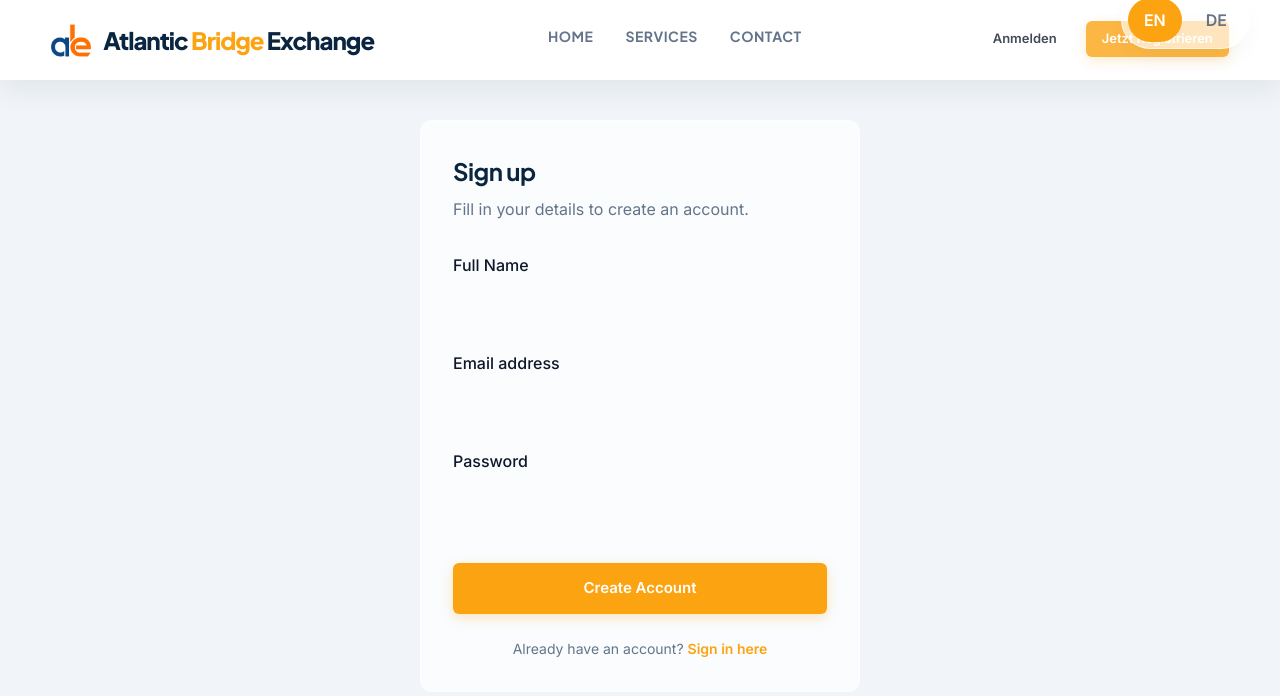
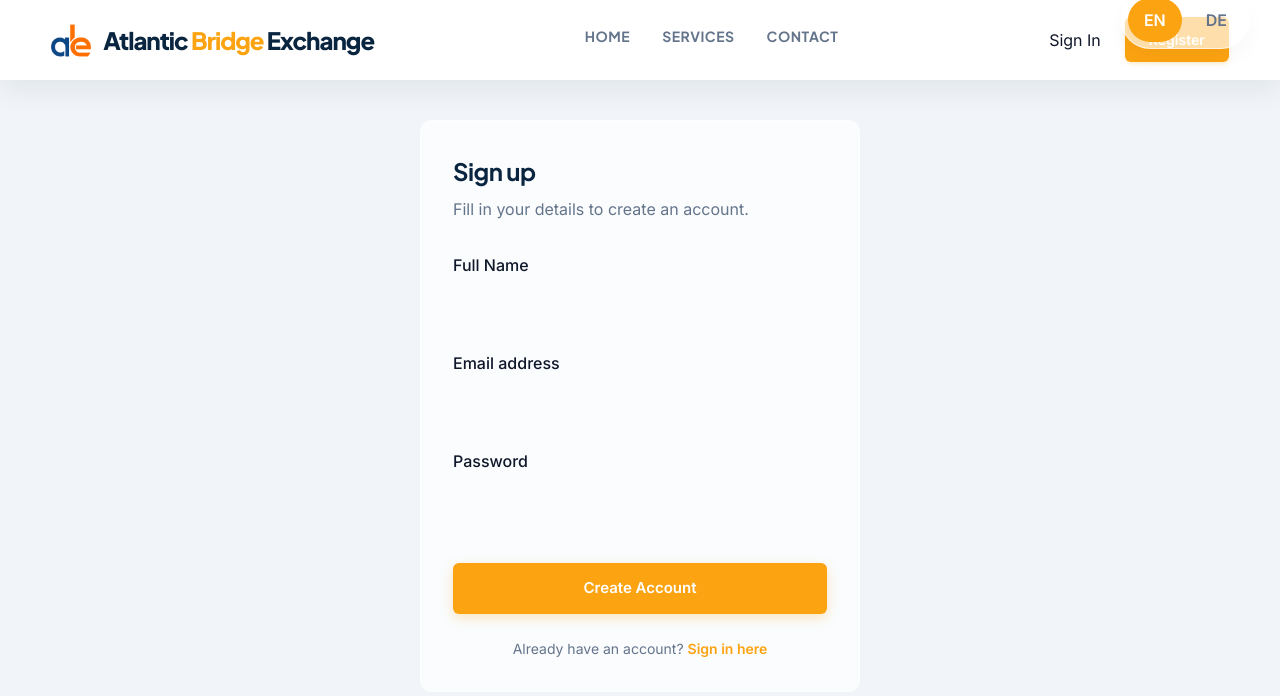
Before and after one commit to technologycenterLanka/TCL, a React (Vite) app: page /#/register in a window 1280 px wide. Shown: the top 696 px of the page. Built offline with nearby package versions, Linux system fonts and the light colour scheme.

Commit message:
Update hero slider: increase interval, add pagination, relocate buttons to Navbar

```diff
--- a/src/components/layout/Navbar.jsx
+++ b/src/components/layout/Navbar.jsx
@@ -5,16 +5,25 @@ import { useTranslation } from "react-i18next";
 import { Menu, X } from "lucide-react";
 import LanguageSwitcher from "../LanguageSwitcher.jsx";
 import logoUrl from "../../assets/abe-logo-main.png";
-import { useSlide } from "../../context/SlideContext";
 
 export default function Navbar() {
   const { t, i18n } = useTranslation();
   const location = useLocation();
   const [hoveredPath, setHoveredPath] = useState(null);
   const [isMobileMenuOpen, setIsMobileMenuOpen] = useState(false);
+  const [heroLang, setHeroLang] = useState(null);
 
-  const { slideLang } = useSlide();
-  const slideT = i18n.getFixedT(slideLang);
+  // Listen to Hero slide changes
+  useEffect(() => {
+    const handleHeroLang = (e) => setHeroLang(e.detail);
+    window.addEventListener('heroSlideLanguage', handleHeroLang);
+    return () => window.removeEventListener('heroSlideLanguage', handleHeroLang);
+  }, []);
+
+  // Determine which language to use for the Navbar buttons
+  const isHome = location.pathname === '/';
+  const currentLang = heroLang && isHome ? heroLang : i18n.language;
+  const slideT = heroLang && isHome ? i18n.getFixedT(heroLang) : t;
 
   // Close mobile menu on route change
   useEffect(() => {
@@ -67,35 +76,14 @@ export default function Navbar() {
         })}
       </nav>
 
-      <div className="nav-right" style={{ display: 'flex', alignItems: 'center', gap: '1rem' }}>
+      <div className="nav-right" style={{ display: 'flex', alignItems: 'center', gap: '1.5rem' }}>
         <LanguageSwitcher />
-        <AnimatePresence mode="wait">
-          <motion.div
-            key={slideLang}
-            initial={{ opacity: 0, y: -5 }}
-            animate={{ opacity: 1, y: 0 }}
-            exit={{ opacity: 0, y: 5 }}
-            transition={{ duration: 0.3 }}
-            style={{ display: 'flex', gap: '0.75rem' }}
-          >
-            <Link
-              className="btn ghost"
-              to="/login"
-              onClick={() => i18n.changeLanguage(slideLang)}
-              style={{ padding: '0 16px', height: '36px', fontSize: '13px', display: 'flex', alignItems: 'center' }}
-            >
-              {slideT("home.signInBtn")}
-            </Link>
-            <Link
-              className="btn primary"
-              to="/register"
-              onClick={() => i18n.changeLanguage(slideLang)}
-              style={{ padding: '0 16px', height: '36px', fontSize: '13px', display: 'flex', alignItems: 'center' }}
-            >
-              {slideT("home.registerBtn")}
-            </Link>
-          </motion.div>
-        </AnimatePresence>
+        <Link className="nav-link-item" to="/login" onClick={() => isHome && i18n.changeLanguage(currentLang)}>
+          {slideT("nav.signIn")}
+        </Link>
+        <Link className="nav-cta" to="/register" onClick={() => isHome && i18n.changeLanguage(currentLang)}>
+          {slideT("nav.register")}
+        </Link>
       </div>
 
       {/* Mobile Menu Button */}
@@ -127,8 +115,11 @@ export default function Navbar() {
             ))}
             <div className="mobile-menu-bottom">
               <LanguageSwitcher />
-              <Link className="btn primary" to="/register" style={{ width: '100%', marginTop: '15px' }}>
-                {t("nav.register")}
+              <Link className="mobile-link" to="/login" onClick={() => isHome && i18n.changeLanguage(currentLang)} style={{ width: '100%', marginTop: '15px' }}>
+                {slideT("nav.signIn")}
+              </Link>
+              <Link className="btn primary" to="/register" onClick={() => isHome && i18n.changeLanguage(currentLang)} style={{ width: '100%', marginTop: '10px' }}>
+                {slideT("nav.register")}
               </Link>
             </div>
           </motion.div>
--- a/src/context/SlideContext.jsx
+++ /dev/null
@@ -1,27 +0,0 @@
-import { createContext, useContext, useState, useEffect } from 'react';
-
-const SlideContext = createContext();
-
-export const useSlide = () => useContext(SlideContext);
-
-export const SlideProvider = ({ children }) => {
-  const languages = ['en', 'de', 'pt', 'es'];
-  const [slideIndex, setSlideIndex] = useState(0);
-  const [isHovered, setIsHovered] = useState(false);
-
-  useEffect(() => {
-    if (isHovered) return;
-    const interval = setInterval(() => {
-      setSlideIndex((prev) => (prev + 1) % languages.length);
-    }, 5000); // Changed to 5 seconds
-    return () => clearInterval(interval);
-  }, [isHovered, languages.length]);
-
-  const slideLang = languages[slideIndex];
-
-  return (
-    <SlideContext.Provider value={{ slideIndex, setSlideIndex, slideLang, isHovered, setIsHovered, languages }}>
-      {children}
-    </SlideContext.Provider>
-  );
-};
--- a/src/index.css
+++ b/src/index.css
@@ -270,29 +270,6 @@ h1, h2, h3, h4, h5, h6 {
   gap: 60px;
   align-items: center;
   width: 100%;
-}
-
-.slide-dots {
-  display: flex;
-  gap: 8px;
-  margin-bottom: 24px;
-}
-
-.slide-dot {
-  width: 8px;
-  height: 8px;
-  border-radius: 50%;
-  background: #cbd5e1;
-  border: none;
-  cursor: pointer;
-  padding: 0;
-  transition: all 0.3s ease;
-}
-
-.slide-dot.active {
-  background: var(--primary);
-  width: 24px;
-  border-radius: 4px;
 }
 
 .hero-copy {
--- a/src/main.jsx
+++ b/src/main.jsx
@@ -7,12 +7,8 @@ import "./styles/theme.css";
 import App from "./App";
 import "./index.css";
 
-import { SlideProvider } from "./context/SlideContext";
-
 ReactDOM.createRoot(document.getElementById("root")).render(
   <HashRouter>
-    <SlideProvider>
-      <App />
-    </SlideProvider>
+    <App />
   </HashRouter>
 );
--- a/src/pages/Home.jsx
+++ b/src/pages/Home.jsx
@@ -1,11 +1,10 @@
 import { motion, AnimatePresence, useScroll, useTransform } from "framer-motion";
-import { useRef } from "react";
+import { useRef, useState, useEffect } from "react";
 import { Link } from "react-router-dom";
 import { CheckCircle2 } from "lucide-react";
 import { useTranslation } from "react-i18next";
 import { Canvas, useFrame } from "@react-three/fiber";
 import { OrbitControls, Float } from "@react-three/drei";
-import { useSlide } from "../context/SlideContext";
 
 function TechShape() {
   const meshRef = useRef();
@@ -34,7 +33,7 @@ function TechShape() {
 }
 
 export default function Home() {
-  const { i18n } = useTranslation();
+  const { t, i18n } = useTranslation();
   const { scrollY } = useScroll();
   const heroY = useTransform(scrollY, [0, 500], [0, 150]);
   const heroOpacity = useTransform(scrollY, [0, 400], [1, 0]);
@@ -46,8 +45,31 @@ export default function Home() {
   });
   const bentoY = useTransform(bentoScroll, [0, 1], ["-10%", "10%"]);
 
-  const { slideIndex, setSlideIndex, slideLang, setIsHovered, languages } = useSlide();
+  // Language Slideshow Logic
+  const languages = ['en', 'de', 'pt', 'es'];
+  const [slideIndex, setSlideIndex] = useState(0);
+  const [isHovered, setIsHovered] = useState(false);
+
+  useEffect(() => {
+    if (isHovered) return;
+    const interval = setInterval(() => {
+      setSlideIndex((prev) => (prev + 1) % languages.length);
+    }, 5000);
+    return () => clearInterval(interval);
+  }, [isHovered, languages.length]);
+
+  const slideLang = languages[slideIndex];
   const slideT = i18n.getFixedT(slideLang);
+
+  // Dispatch custom event to notify Navbar of language change
+  useEffect(() => {
+    const event = new CustomEvent('heroSlideLanguage', { detail: slideLang });
+    window.dispatchEvent(event);
+
+    return () => {
+      window.dispatchEvent(new CustomEvent('heroSlideLanguage', { detail: null }));
+    };
+  }, [slideLang]);
 
   return (
     <main>
@@ -58,13 +80,22 @@ export default function Home() {
             onMouseEnter={() => setIsHovered(true)}
             onMouseLeave={() => setIsHovered(false)}
           >
-            <div className="slide-dots">
-              {languages.map((lang, idx) => (
+            {/* Slide Pagination Dots */}
+            <div className="slide-dots" style={{ display: 'flex', gap: '8px', marginBottom: '25px' }}>
+              {languages.map((lang, index) => (
                 <button
                   key={lang}
-                  className={`slide-dot ${idx === slideIndex ? 'active' : ''}`}
-                  onClick={() => setSlideIndex(idx)}
-                  aria-label={`Go to slide ${idx + 1}`}
+                  onClick={() => setSlideIndex(index)}
+                  style={{
+                    width: slideIndex === index ? '24px' : '8px',
+                    height: '8px',
+                    borderRadius: '4px',
+                    background: slideIndex === index ? 'var(--primary)' : 'var(--line-strong)',
+                    border: 'none',
+                    cursor: 'pointer',
+                    transition: 'all 0.3s ease'
+                  }}
+                  aria-label={`Go to slide ${index + 1}`}
                 />
               ))}
             </div>
@@ -86,7 +117,7 @@ export default function Home() {
                   {slideT("home.title1")}<span>{slideT("home.title2")}</span>{slideT("home.title3")}
                 </h1>
 
-                <p>
+                <p style={{ marginBottom: 0 }}>
                   {slideT("home.desc")}
                 </p>
               </motion.div>
```
Also changed, not shown: 5 other files (tests, documents, lock files or other folders).
